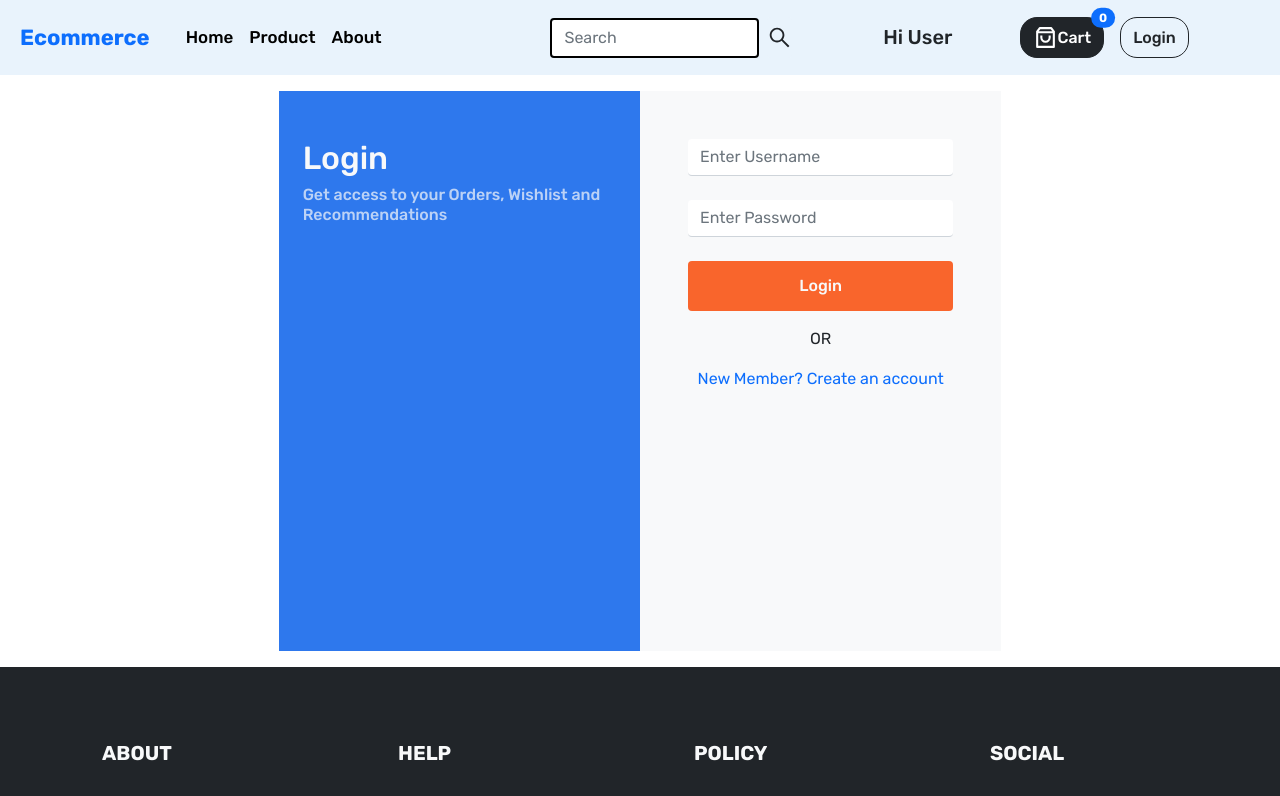
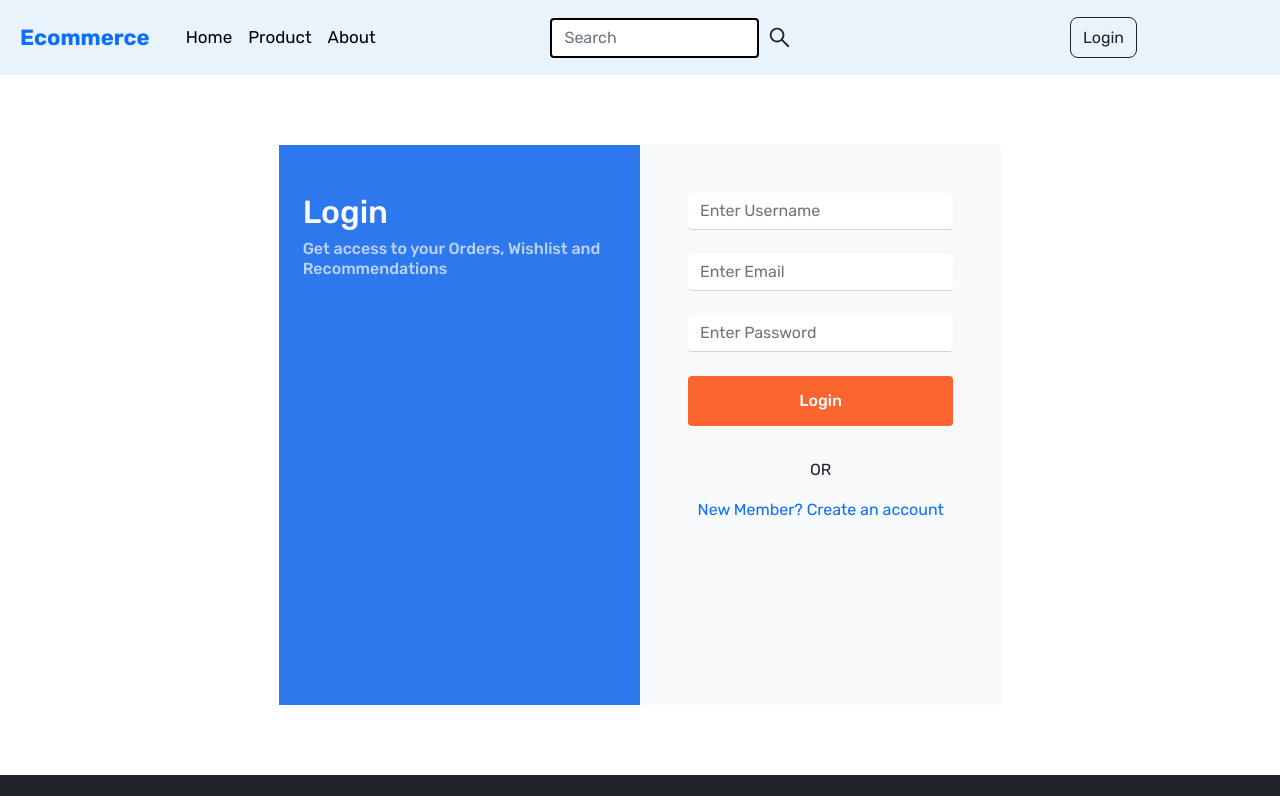
Before and after one commit to VigneshK-dev/Ecommerce, a React (Create React App) app: page / in a window 1280 px wide. Shown: the top 796 px of the page. Built offline with nearby package versions, Linux system fonts and the light colour scheme.

Commit message:
auth added

```diff
--- a/src/App.css
+++ b/src/App.css
@@ -230,6 +230,11 @@ line-height: 1.2;
 }
 
 
+.loginbox{
+  margin-top: 70px ;
+  margin-bottom: 70px;
+}
+
 .input{
   border-top: 0px;
   border-left: 0px;
--- a/src/Components/Navbar.css
+++ b/src/Components/Navbar.css
@@ -9,6 +9,7 @@ align-items: center;
   justify-content: center;
   align-items: center;
   }
+
 
 
 .icon{
@@ -48,7 +49,7 @@ align-items: center;
 }
 
 .nav-link{
-  font-weight: 500;
+  font-weight: 300;
   font-size: 17px;
   transition: 0.2s ease-in;
   color: black;
--- a/src/Components/Navbar.js
+++ b/src/Components/Navbar.js
@@ -8,25 +8,34 @@ import { useState } from 'react';
 import { AiFillCloseCircle } from 'react-icons/ai' ;
 import sidebardata  from "./Sidebardata"
 import { changelog } from '../Reducers';
+import { useNavigate } from 'react-router-dom';
 
 
 function Navbar() {
 
 
 
+ const [sidebar,setsidebar] = useState(false)
+
+  const cartdata =  useSelector(state => state.allproduct.cart)
+  //  console.log(cartdata.length)
+   const logstate = useSelector(state => state.allproduct.log)
+  // console.log(logstate)
+
+  const dispatch = useDispatch()
+  const navigate = useNavigate()
 
 
 
- const [sidebar,setsidebar] = useState(false)
+  if(logstate){
+  var users = localStorage.getItem("username").toLocaleUpperCase()
+  }
 
-
-  const cartdata =  useSelector(state => state.allproduct.cart)
-  //  console.log(cartdata.length)
-
-
-  var logstate = useSelector(state => state.allproduct.log)
-  // console.log(logstate)
-  const dispatch = useDispatch()
+const loggingout = ()=>{
+    localStorage.removeItem("username")
+     dispatch(changelog(false))
+    return  navigate("/")
+}
 
 
 
@@ -77,17 +86,17 @@ function Navbar() {
 
           <div className='user '>
 
-                    <div className='mx-4'>
-                         <h5 className='text-dark my-2'>Hi User</h5>
+                    <div className='mx-4 '>
+                         <h5 className='text-dark my-2' style={{fontWeight:"200"}}>{logstate ?`HI ${users}`: "" }</h5>
                     </div>
 
 
                 <div className='carticon '>
 
-                    <Link to='/Pages/Cart' className='text-decoration-none ' >
-                           <button  style={{borderRadius:"17px"}} className="btn btn-dark cart position-relative" >
+                {logstate ?  (<Link to='/Pages/Cart' className='text-decoration-none ' >
+                           <button  style={{borderRadius:"8px"}} className="btn btn-dark cart position-relative" >
                                   <RiShoppingBag3Line  className='icon' />
-                                             <h6 className=' my-1'>
+                                             <h6 className=' my-1' style={{fontWeight:"200"}}>
                                                 Cart
                                               </h6>
                                            <span className="position-absolute top-0 start-100 translate-middle badge rounded-pill bg-primary">
@@ -95,24 +104,24 @@ function Navbar() {
                                                    <span className="visually-hidden">unread messages</span>
                                            </span>
                               </button>
-                     </Link>
+                     </Link>) :("")}
 
 
 
 
-                {logstate ?    (<Link to="/" >
-                         <button  style={{borderRadius:"17px"}} onClick={()=>dispatch(changelog(false))}  className='btn mx-3 btn-outline-dark'>
-                                 <h6 className='my-1'>
+                {logstate ?    (
+                         <button  style={{borderRadius:"8px"}} onClick={loggingout}  className='btn mx-3 btn-outline-dark'>
+                                 <h6 className='my-1' style={{fontWeight:"300"}}>
 
                                    Logout
                                    </h6>
                            </button>
-                           </Link>):
+                           ):
 
 
                     ( <Link to="/" >
-                         <button  style={{borderRadius:"17px"}}  className='btn mx-3 btn-outline-dark'>
-                                 <h6 className='my-1'>
+                         <button  style={{borderRadius:"8px"}}  className='btn mx-3 btn-outline-dark'>
+                                 <h6 className='my-1' style={{fontWeight:"300"}}>
 
                                    Login
                                    </h6>
--- a/src/Components/Sidebardata.js
+++ b/src/Components/Sidebardata.js
@@ -3,6 +3,7 @@ import {FcAbout} from 'react-icons/fc'
 import {FiShoppingCart} from 'react-icons/fi'
 import { AiOutlineHome} from 'react-icons/ai' ;
 import {BiLogOut} from 'react-icons/bi'
+
 
 
 var sidebardata = [
--- a/src/Pages/Login.js
+++ b/src/Pages/Login.js
@@ -1,35 +1,79 @@
 import React, {  useState } from 'react'
 import { Container} from 'reactstrap'
-import { Link } from 'react-router-dom';
-import { useDispatch } from 'react-redux';
+import { useDispatch} from 'react-redux';
 import { changelog } from '../Reducers';
-
+import axios from 'axios';
+import { useNavigate } from 'react-router-dom';
 
 function Login() {
 
-const [showSignup, setShowSignup] = useState(true);
+const [islogin, setlogin] = useState(true);
+const [errormsg,seterrormsg] = useState("")
 const [name,setname] = useState("")
- const [password,setpassword] = useState("")
+const [password ,setpassword ] =useState("")
+const [mail,setmail] = useState("")
 const dispatch = useDispatch()
+
+
+let navigate = useNavigate()
+
 
 
 const handle = (e)=>{
    e.preventDefault()
-  setname("")
-  setpassword("")
-   // var data = {
-   //    username:name,
-   //    pass:password
-   // }
+    if(name.length <=0  || password.length <= 0 ||mail.length <=0 ){
+       seterrormsg("Enter all details")
+    }else{
 
+  const data ={
+            email:mail,
+            password:password
    }
 
-const toggleSignup =() => {
-   setShowSignup(!showSignup);
+
+  if(islogin){
+
+     axios.post('https://identitytoolkit.googleapis.com/v1/accounts:signInWithPassword?key=AIzaSyDFzIi8NGRcOOJSDa0V5X6q1f3bovm0kks',data)
+     .then(res=>{
+      // console.log(res)
+
+       if(res.status === 200){
+           dispatch(changelog(true))
+           localStorage.setItem("username",name)
+           localStorage.setItem("tokens",res.data.idToken)
+
+          return  navigate("/Pages/Home")
+       }else{
+         seterrormsg("Error at Login")
+       }
+     }).catch(err => seterrormsg(err.response.data.error.message))
+
+  }else{
+
+     axios.post('https://identitytoolkit.googleapis.com/v1/accounts:signUp?key=AIzaSyDFzIi8NGRcOOJSDa0V5X6q1f3bovm0kks',data)
+     .then(res=>{
+      // console.log(res)
+       if(res.status === 200){
+           dispatch(changelog(true))
+           localStorage.setItem("username",name)
+          return  navigate("/Pages/Home")
+       }else{
+         seterrormsg("Error at Login")
+       }
+     }).catch(err => seterrormsg(err.response.data.error.message))
+
   }
 
 
 
+    }
+
+   }
+
+
+const toggleSignup =() => {
+   setlogin(!islogin);
+}
 
 
 
@@ -38,10 +82,10 @@ const toggleSignup =() => {
 return (
     <div>
 
-         <Container className='col-7 my-3'>
+         <Container className='col-7 loginbox'>
 
 
-        {showSignup ? (
+        {islogin ? (
                                 <div className='login-card '>
 
                                 <div  style={{backgroundColor:"rgb(46,120,237)"}}>
@@ -65,19 +109,21 @@ return (
 
                              <form  onSubmit={handle}>
                                <div className='mx-5 my-4 mt-5'>
-                               <input value={name} onChange={(e)=>setname(e.target.value)} type="text" className='form-control input my-4' placeholder='Enter Username' ></input>
-                               <input  value={password} onChange={(e)=>setpassword(e.target.value)} type="password"  className='form-control input' placeholder='Enter Password' ></input>
+                               <input  value={name}  onChange={(e)=>setname(e.target.value)} type="text" className='form-control input my-4' placeholder='Enter Username' ></input>
+                               <input value={mail}  onChange={(e)=>setmail(e.target.value)} type="mail" className='form-control input my-4' placeholder='Enter Email'></input>
+                               <input  value={password}  onChange={(e)=>setpassword(e.target.value)} type="password"  className='form-control input' placeholder='Enter Password' ></input>
                                </div>
 
                                <div className='display-btn'>
 
 
-                               <Link to="/Pages/Home" onClick={()=>dispatch(changelog(true))}  className="text-light" style={{textDecoration:"none"}}>
+
                                <button type='submit' className='btn login-btn text-light '>
                                    Login
 
                                    </button>
-                                   </Link>
+
+                                   <p className='text-primary text-center mx-4 my-2'>{errormsg}</p>
 
                                 <span className='my-3'>OR</span>
                                 <p className='text-primary' style={{cursor:'pointer'}}  onClick={toggleSignup} > New Member? Create an account</p>
@@ -113,16 +159,23 @@ return (
                             <div className='bg-light'>
 
                          <form onSubmit={handle}>
-                             <div className='mx-5 my-4'>
-                             <input type="text" value={name} onChange={(e)=>setname(e.target.value)} className='form-control input my-4' placeholder='Enter Username' ></input>
-                             <input type="text"  value={password} onChange={(e)=>setpassword(e.target.value)} className='form-control input' placeholder='Enter Password' ></input>
+                             <div className='mx-5 my-5'>
+                             <input  value={name}  onChange={(e)=>setname(e.target.value)} type="text" className='form-control input my-4' placeholder='Enter Username' ></input>
+                               <input value={mail} onChange={(e)=>setmail(e.target.value)} type="mail" className='form-control input my-4' placeholder='Enter Email'></input>
+                               <input   value={password} onChange={(e)=>setpassword(e.target.value)} type="password"  className='form-control input' placeholder='Enter Password' ></input>
                              </div>
 
                              <div className='display-btn'>
-                             <button  className='btn login-btn text-light'>Sign In</button>
 
+                             <button type='submit' className='btn login-btn text-light'>
+
+                               Sign In
+                             </button>
+
+
+                                             <p className='text-primary text-center mx-4 my-2'>{errormsg}</p>
                               <span className='my-3'>OR</span>
-                             <button className='btn signs-btn'  type='submit' onClick={toggleSignup}>Existing User? Log in</button>
+                             <button className='btn signs-btn'   onClick={toggleSignup}>Existing User? Log in</button>
                              </div>
                           </form>
 
--- a/src/Reducers.js
+++ b/src/Reducers.js
@@ -13,11 +13,12 @@ export const Counterdecrease = (id) => ({type:"decreasecount",payload:id})
 export const changelog = (state) => ({type:"change",payload:state})
 
 
+
 const initialstate = {
  product :[],
  productdetails:0,
  cart:[],
- log:false
+ log:false,
 }
 
 //reducer
@@ -80,10 +81,9 @@ export const Reducers =(state=initialstate,action) =>{
               cart:state.cart.map(items =>  (items.id === action.payload) ?  ({...items,qty:items.qty <1 ? items.qty=0 : items.qty-1 }) : (items))
             }
       case "change":
-
       return {
         ...state,
-        log:action.payload
+        log:state.log = action.payload
       }
 
 
```
Lines whose indentation alone changed are shown as unchanged.
